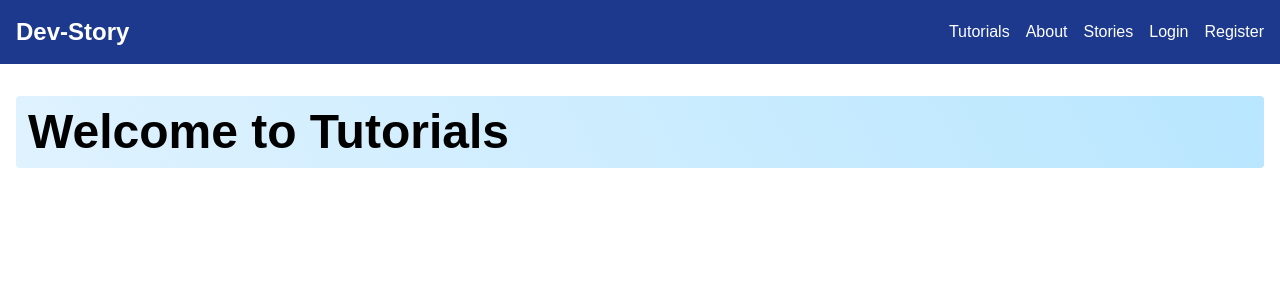
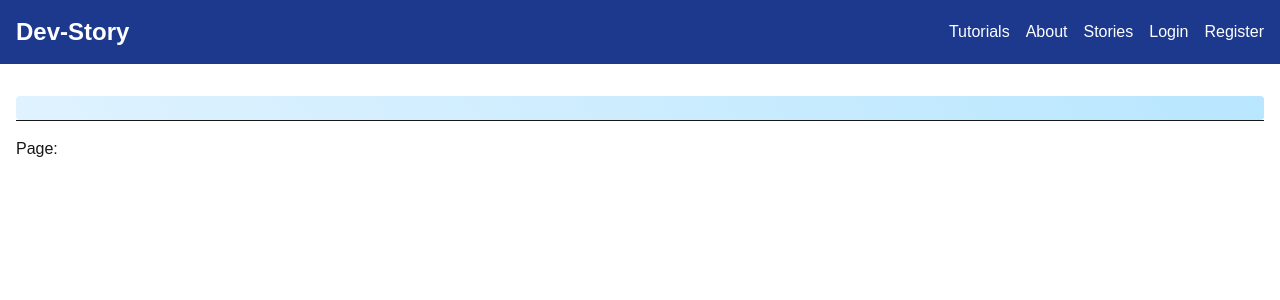
Before and after one commit to mohammademon393/NextJs-Core-Concepts-Part-1, a Next.js app: page /tutorials in a window 1280 px wide. Shown: the top 300 px of the page. Built offline with nearby package versions, Linux system fonts and the light colour scheme.

Commit message:
Explore complex route

```diff
--- /dev/null
+++ b/src/app/tutorials/[[...slug]]/page.jsx
@@ -0,0 +1,20 @@
+import Title from "@/app/components/Title";
+import React from "react";
+
+const TutorialPage = async ({ params }) => {
+  const { slug } = await params;
+  const [ technology, topic, page_no, subject ] = slug || [];
+
+  return (
+    <div>
+      <Title>{technology}</Title>
+      <h2>{topic}</h2> <hr />
+      <div className="mt-4 flex justify-between">
+        <p>Page: {page_no}</p>
+        <p>{subject}</p>
+      </div>
+    </div>
+  );
+};
+
+export default TutorialPage;
--- a/src/app/tutorials/page.jsx
+++ /dev/null
@@ -1,12 +0,0 @@
-import React from 'react';
-import Title from '../components/Title';
-
-const Tutorials = () => {
-    return (
-        <div>
-            <Title>Welcome to Tutorials</Title>
-        </div>
-    );
-};
-
-export default Tutorials;
```
